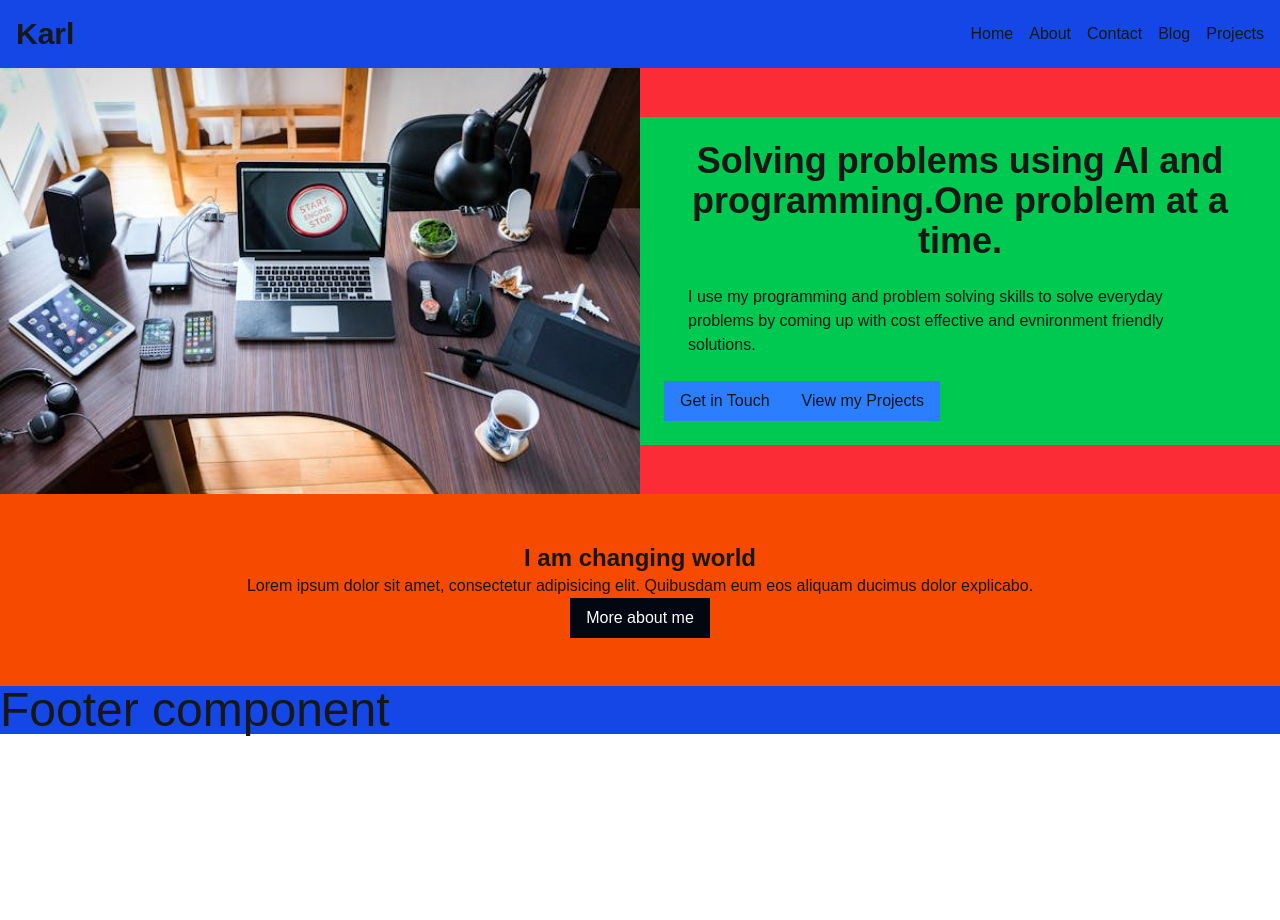
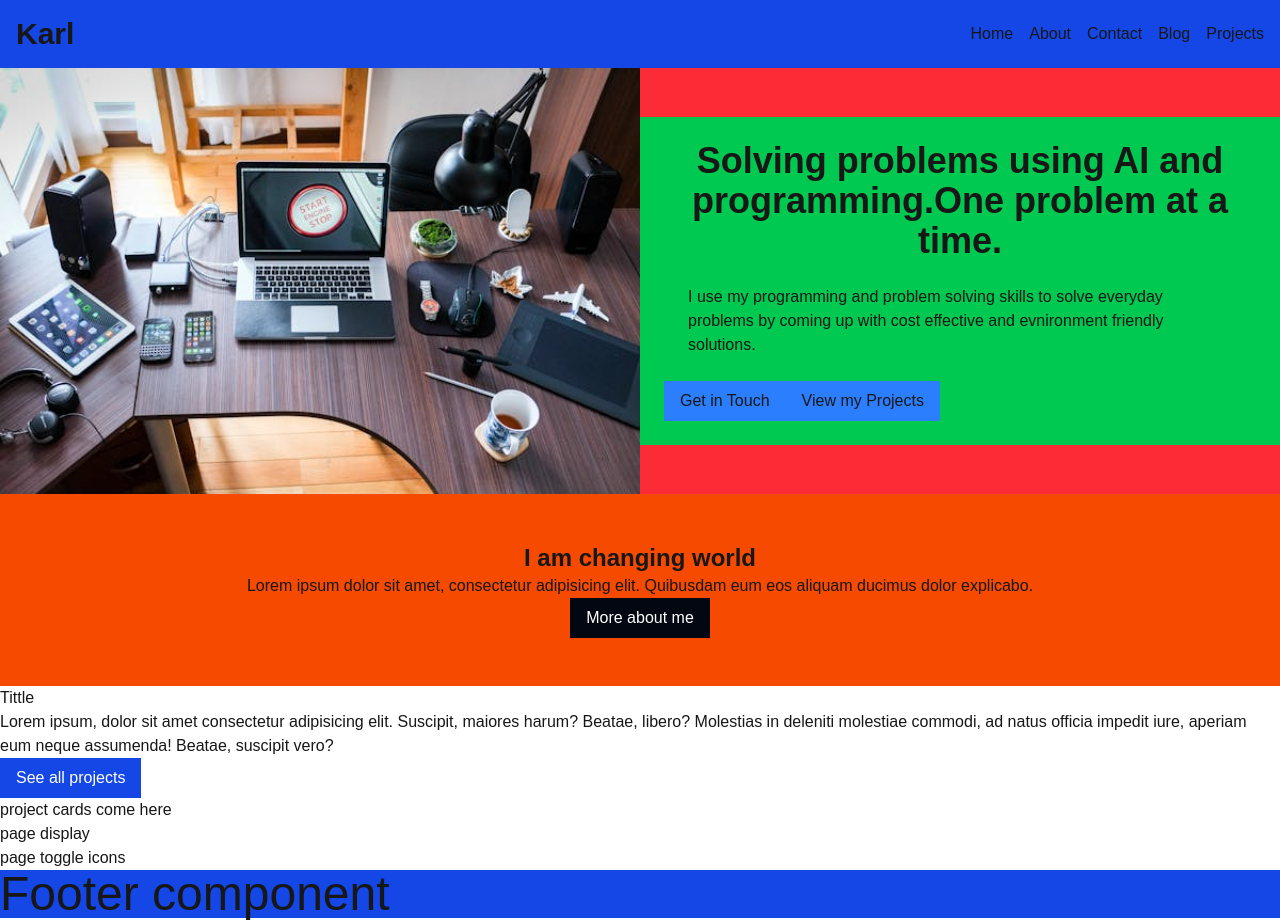
Before and after one commit to Captain-Carl-Larc/kalwenzi, a Next.js app in the folder carl/: page / in a window 1280 px wide. Before the commit the page ends 800 px from the top, so only its background shows below. Built offline with nearby package versions, Linux system fonts and the light colour scheme.

Commit message:
featured projects skeleton

```diff
--- a/carl/src/app/page.js
+++ b/carl/src/app/page.js
@@ -42,6 +42,30 @@ export default function Home() {
           More about me
         </button>
       </section>
+      <section className="flex flex-col">
+        <div>
+          Tittle
+        </div>
+        <div className=''>
+          <p>
+            Lorem ipsum, dolor sit amet consectetur adipisicing elit. Suscipit, maiores harum? Beatae, libero? Molestias in deleniti molestiae commodi, ad natus officia impedit iure, aperiam eum neque assumenda! Beatae, suscipit vero?
+          </p>
+          <button className="bg-blue-700 px-4 py-2 text-white">
+            See all projects
+          </button>
+        </div>
+        <div>
+          project cards come here
+        </div>
+        <div>
+          <div>
+            page display
+          </div>
+          <div>
+            page toggle icons
+          </div>
+        </div>
+      </section>
     </div>
   )
 }
```
